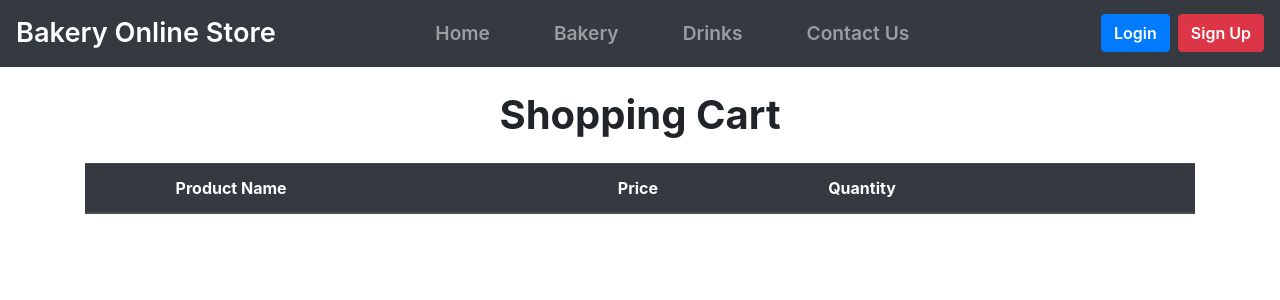
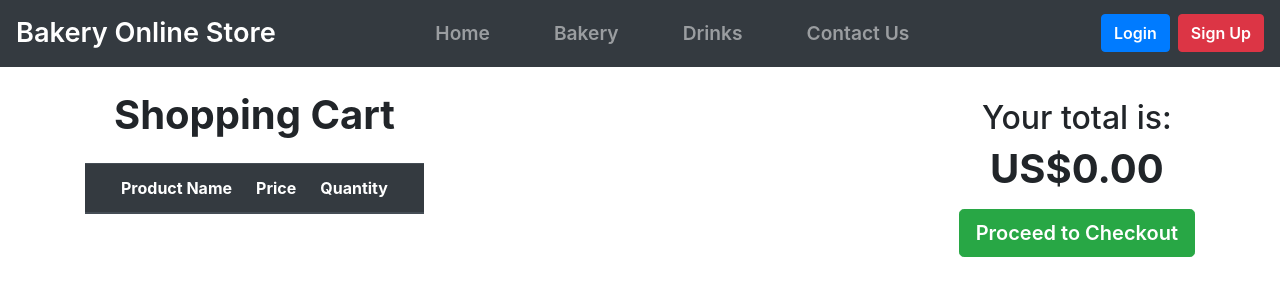
Before and after one commit to jharteaga/react-bakery-online-store, a React (Create React App) app: page /react-bakery-online-store/shopping-cart in a window 1280 px wide. Shown: the top 300 px of the page. Built offline with nearby package versions, Linux system fonts and the light colour scheme.

Commit message:
Adding total amount to shopping cart

```diff
--- a/src/components/ShoppingCart.jsx
+++ b/src/components/ShoppingCart.jsx
@@ -13,9 +13,19 @@ function ShoppingCart(props) {
 
   return (
     <div className="shopping-container">
-      {/* <div className="preview-checkout">
-        <h2>Preview Checkout</h2>
-      </div> */}
+      <div className="preview-checkout mt-2">
+        <h1>
+          <h2>Your total is: </h2> US$
+          {listItems
+            .reduce((accum, currentVal) => {
+              return accum + currentVal[0].price * currentVal.length;
+            }, 0)
+            .toFixed(2)}
+        </h1>
+        <button className="btn btn-success btn-lg mt-2">
+          Proceed to Checkout
+        </button>
+      </div>
       <div className="table-responsive-sm mb-5">
         <h1 className="mb-4">Shopping Cart</h1>
         <table className="table">
--- a/src/scss/main.scss
+++ b/src/scss/main.scss
@@ -100,11 +100,12 @@ h1 {
   max-width: 100%;
 }
 
-// .shopping-container {
-//   display: flex;
-//   flex-direction: row-reverse;
-//   justify-content: space-between;
-// }
+.shopping-container {
+  display: flex;
+  flex-direction: row-reverse;
+  justify-content: space-between;
+  align-items: flex-start;
+}
 
 //********************************************
 
```
